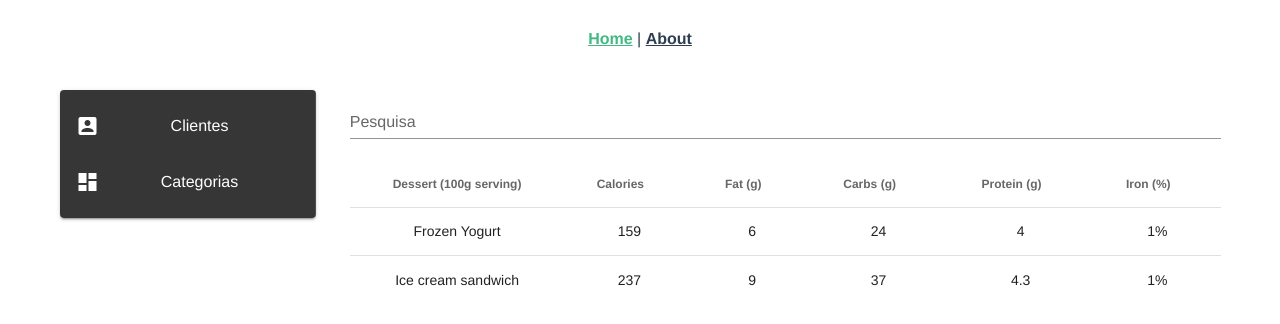
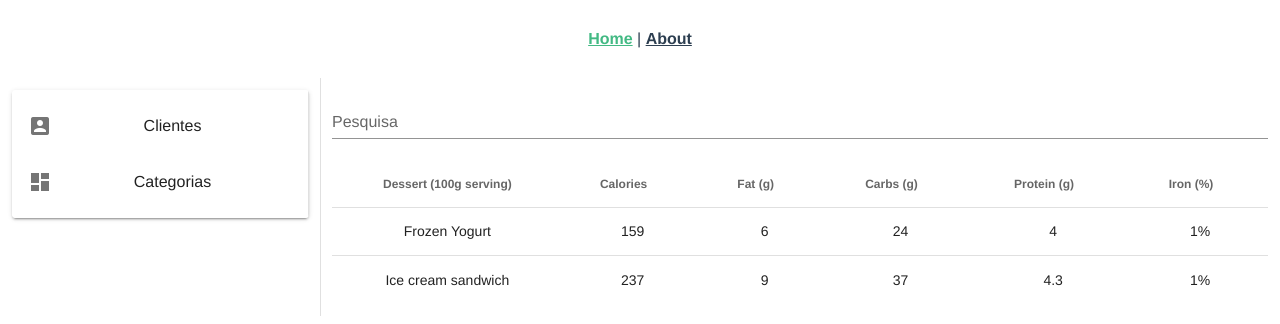
Before and after one commit to luizfpinheiro/sistema_clientes_categorias, a Vue app in the folder client/: page / in a window 1280 px wide. Shown: the top 324 px of the page. Built offline with nearby package versions, Linux system fonts and the light colour scheme; a small style sheet from the web is missing.

Commit message:
Criação dos métodos para consumo da API

```diff
--- /dev/null
+++ b/client/src/utils.js
@@ -0,0 +1,20 @@
+const axios = require('axios');
+
+function get(url) {
+    return axios.get(url);
+}
+
+function post(url, params) {
+    return axios.post(url, params);
+}
+
+function put(url, params) {
+    return axios.put(url, params);
+}
+
+function remove(url, params) {
+    return axios.delete(url, params);
+}
+
+
+export default { get, post, put, remove }
--- a/client/src/views/Home.vue
+++ b/client/src/views/Home.vue
@@ -1,10 +1,9 @@
 <template>
-  <div>
-    <v-container class="grey lighten-5 mb-6">
-      <v-row align="start" no-gutters>
-        <v-col cols="3">
-          <v-card class="mx-auto" width="256">
-            <v-navigation-drawer class="deep-purple accent-4" dark permanent>
+  <v-container class="grey lighten-5" fluid>
+    <v-row>
+      <v-col>
+        <v-card>
+          <v-navigation-drawer class="deep-purple accent-4" width="100%">
             <v-list>
               <v-list-item v-for="item in items" :key="item.title" link>
                 <v-list-item-icon>
@@ -19,7 +18,9 @@
           </v-navigation-drawer>
         </v-card>
       </v-col>
+      <v-divider class="mx-4" vertical></v-divider>
       <v-col cols="9">
+        <div>
           <v-data-table
             :headers="headers"
             :items="desserts"
@@ -36,19 +37,24 @@
               ></v-text-field>
             </template>
           </v-data-table>
+        </div>
       </v-col>
     </v-row>
   </v-container>
-  </div>
 </template>
 
 <script>
 // import HelloWorld from '@/components/HelloWorld.vue'
+import { get, post, update, remove } from '@/utils'
 
 export default {
   name: "Home",
   data() {
     return {
+      clientes: [],
+      categorias: [],
+      clientes_url: 'localhost:8000/clientes',
+      categorias_url: 'localhost:8000/categorias',
       items: [
         { title: "Clientes", icon: "mdi-account-box" },
         { title: "Categorias", icon: "mdi-view-dashboard" },
@@ -65,11 +71,6 @@ export default {
         {
           text: "Calories",
           value: "calories",
-          filter: (value) => {
-            if (!this.calories) return true;
-
-            return value < parseInt(this.calories);
-          },
         },
         { text: "Fat (g)", value: "fat" },
         { text: "Carbs (g)", value: "carbs" },
@@ -96,5 +97,22 @@ export default {
       ],
     };
   },
+  methods: {
+    getClientes() {
+      this.clientes = get(this.clientes_url);
+    },
+    getCategorias() {
+      this.categorias = get(this.categorias_url);
+    },
+    removerItem(url, id) {
+      this.clientes = remove(url + '/' + id);
+    },
+    atualizarItem(url, id, params) {
+      update(url + '/' + id, params);
+    },
+    criarItem(url, params) {
+      post(url, params)
+    }
+  }
 };
 </script>
```
Lines whose indentation alone changed are shown as unchanged.
